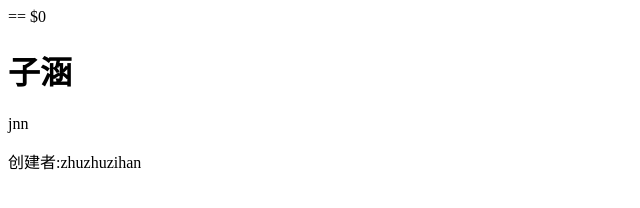
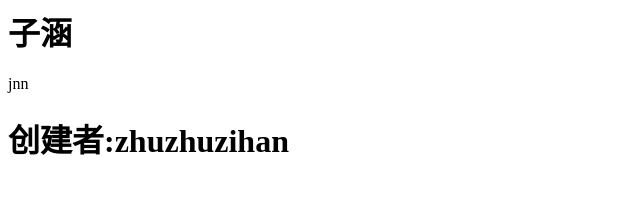
Before and after one commit to zhuzhuzihan/zhuzhuzihan.github.io, a plain HTML site: page xz.html in a window 1280 px wide. Shown: the whole page, without its empty margins (0-640 px from the left). Drawn offline with Linux system fonts and the light colour scheme.

Commit message:
Update xz.html

```diff
--- a/xz.html
+++ b/xz.html
@@ -1,4 +1,4 @@
-<body> == $0
+<body>
 <h1>子涵</h1>
 <p>jnn</p>
-创建者:zhuzhuzihan
+<h1>创建者:zhuzhuzihan</h1>
```
